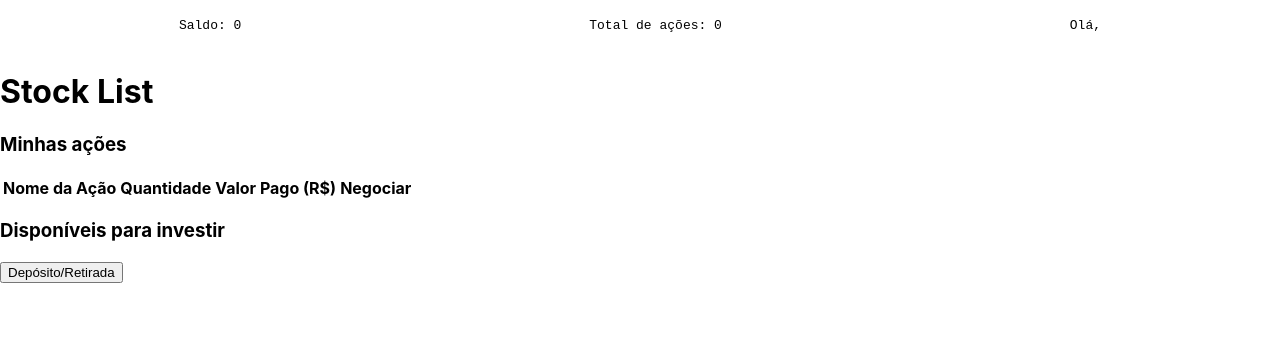
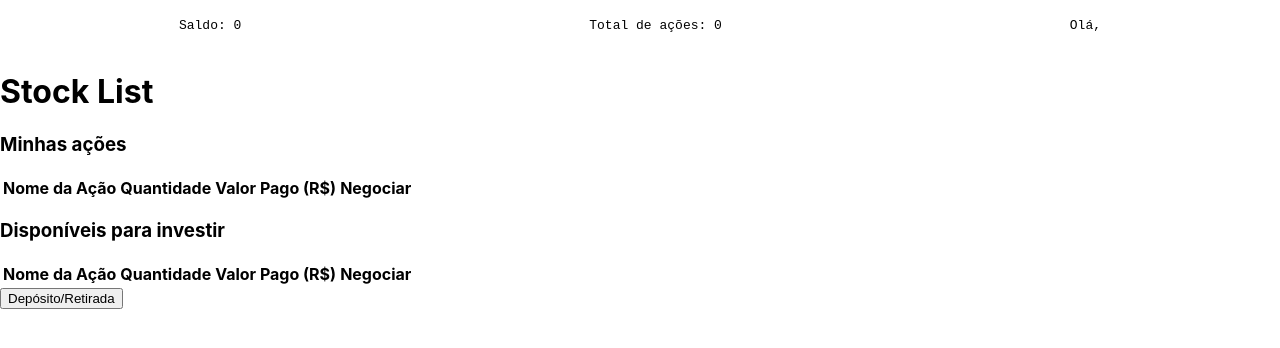
Before and after one commit to Yasmim-Matos/desafio-pratico-ps-xp, a React (Create React App) app: page /desafio-pratico-ps-xp/stocklist in a window 1280 px wide. Shown: the top 348 px of the page. Built offline with nearby package versions, Linux system fonts and the light colour scheme.

Commit message:
feat: adding the 'StocksAvailableToInvest' component on 'StockListPage'

```diff
--- a/src/pages/StockListPage.jsx
+++ b/src/pages/StockListPage.jsx
@@ -3,6 +3,7 @@ import Header from '../components/Header';
 
 import { Link } from 'react-router-dom';
 import UserStocks from '../components/UserStocks';
+import StocksAvailableToInvest from '../components/StocksAvailableToInvest';
 
 function StockListPage() {
     return (
@@ -12,7 +13,7 @@ function StockListPage() {
 
             <UserStocks />
 
-            <h3>Disponíveis para investir</h3>
+            <StocksAvailableToInvest />
 
             <Link to='/depositandwithdrawal'>
                 <button
```
